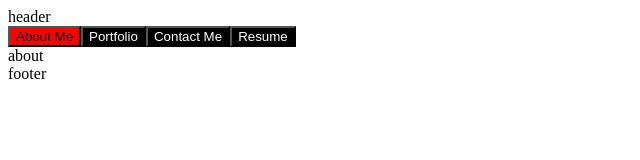
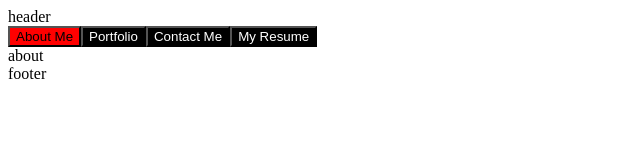
Before and after one commit to Nicholas-Gregory/portfolio, a React (Create React App) app: page / in a window 1280 px wide. Shown: the top 160 px of the page, without its empty margins (0-640 px from the left). Built offline with nearby package versions, Linux system fonts and the light colour scheme.

Commit message:
Refactored Navigation component

```diff
--- a/src/Navigation.js
+++ b/src/Navigation.js
@@ -8,6 +8,25 @@ const unselectedStyle = {
     color: "white",
     backgroundColor: "black"
 };
+
+const pageOptions = [
+    {
+       key: 'about',
+       text: 'About Me'
+    },
+    {
+        key: 'portfolio',
+        text: 'Portfolio'
+    },
+    {
+        key: 'contact',
+        text: 'Contact Me'
+    },
+    {
+        key: 'resume',
+        text: 'My Resume'
+    }
+]
 
 export default function Navigation({ select }) {
     const [selected, setSelected] = useState('about');
@@ -26,10 +45,9 @@ export default function Navigation({ select }) {
     return (
         <>
             <div onClick={handleClick}>
-                <button id="about" style={ selected === "about" ? selectedStyle : unselectedStyle}>About Me</button>
-                <button id="portfolio" style={ selected === "portfolio" ? selectedStyle : unselectedStyle}>Portfolio</button>
-                <button id="contact" style={ selected === "contact" ? selectedStyle : unselectedStyle}>Contact Me</button>
-                <button id="resume" style={ selected === "resume" ? selectedStyle : unselectedStyle}>Resume</button>
+                {pageOptions.map(option =>
+                    <button id={option.key} key={option.key} style={selected === option.key ? selectedStyle : unselectedStyle}>{option.text}</button>
+                )}
             </div>
         </>
     );
```
